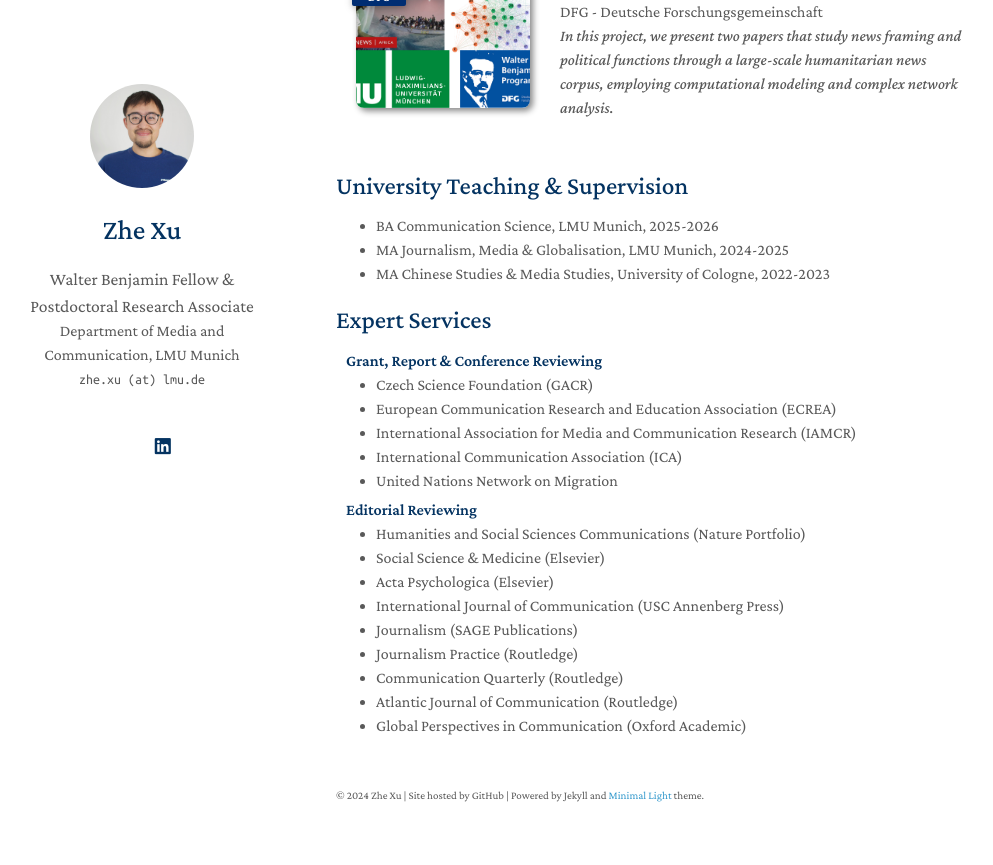
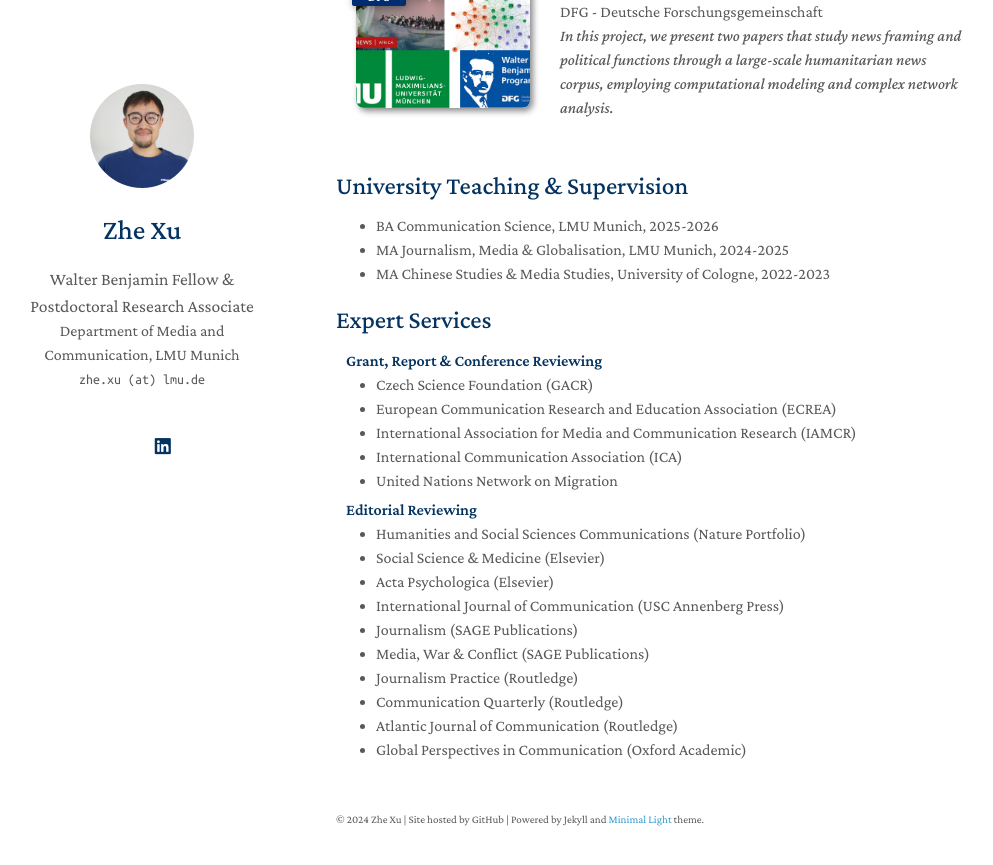
Before and after one commit to zhexuphd/home, a Jekyll site: the page built from index.md, in a window 1280 px wide and 900 px high, scrolled down 1289 px. Shown: the top 865 px of the window, without its empty margins (134-1127 px from the left). Built offline with Jekyll 4.4.1, drawn with Linux system fonts in a browser that asks for light colours; a style sheet for code colours, icons or effects is not loaded; our own code applies the rules of GitHub Pages for plain Markdown files.

Commit message:
Update services.md

```diff
--- a/_includes/services.md
+++ b/_includes/services.md
@@ -18,6 +18,7 @@
   <li><a href="https://www.sciencedirect.com/journal/acta-psychologica"><autocolor>Acta Psychologica (Elsevier)</autocolor></a></li>
   <li><a href="https://ijoc.org/index.php/ijoc"><autocolor>International Journal of Communication (USC Annenberg Press)</autocolor></a></li>
     <li><a href="https://journals.sagepub.com/home/jou"><autocolor>Journalism (SAGE Publications)</autocolor></a></li>
+    <li><a href="https://journals.sagepub.com/home/mwc"><autocolor>Media, War & Conflict (SAGE Publications)</autocolor></a></li>
   <li><a href="https://www.tandfonline.com/journals/rjop20"><autocolor>Journalism Practice (Routledge)</autocolor></a></li>
   <li><a href="https://www.tandfonline.com/journals/rcqu20"><autocolor>Communication Quarterly (Routledge)</autocolor></a></li>
     <li><a href="https://www.tandfonline.com/journals/hajc20"><autocolor>Atlantic Journal of Communication (Routledge)</autocolor></a></li>
```
